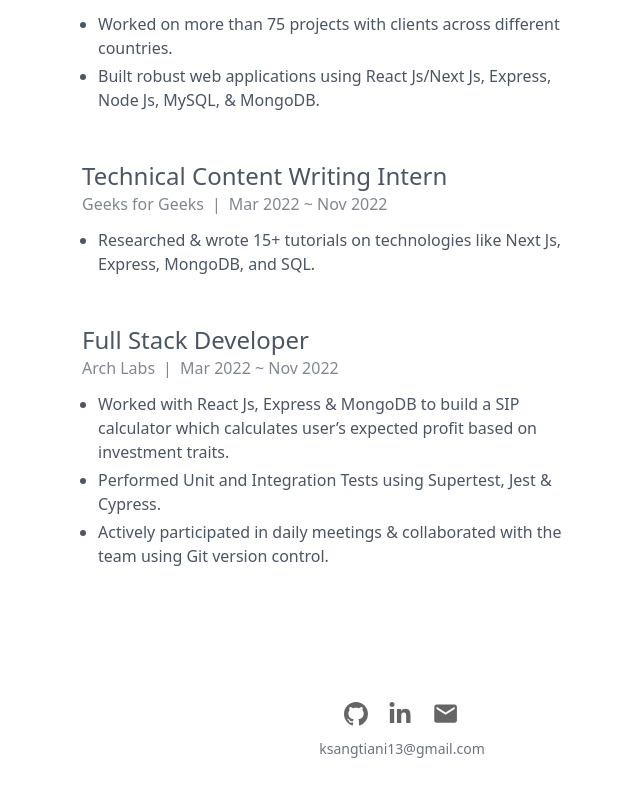
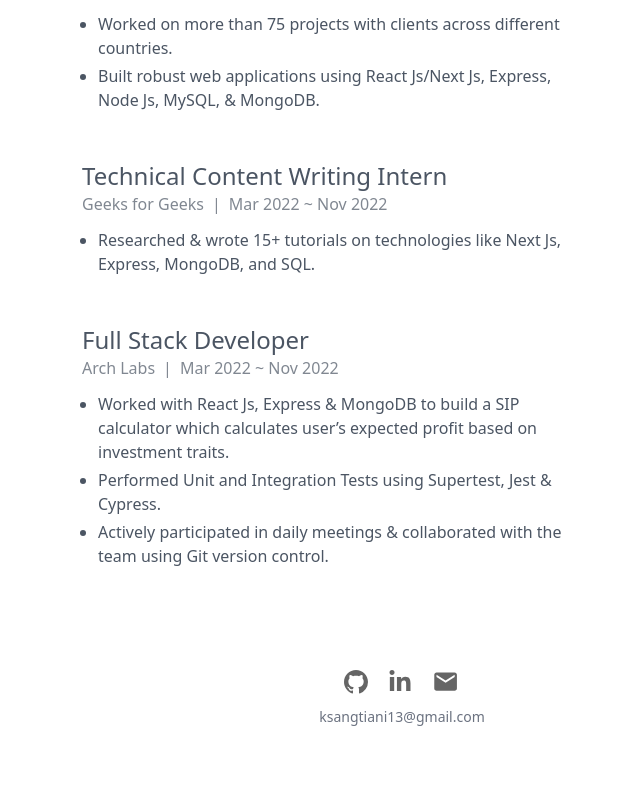
Before and after one commit to kunals131/kunal-portfolio, a Next.js app: page / in a window 1280 px wide. Shown: the part 1475-2272 px from the top of the page, without its empty margins (238-878 px from the left). Built offline with nearby package versions, Linux system fonts and the light colour scheme.

Commit message:
fix: footer margin

```diff
--- a/src/components/common/Footer.tsx
+++ b/src/components/common/Footer.tsx
@@ -2,7 +2,7 @@ import SocialIcons from './SocialIcons'
 // import Link from './NoScrollLink'
 
 const Footer = () => (
-    <footer className="w-full mt-24 pb-12 flex flex-col items-center">
+    <footer className="w-full mt-16 pb-12 flex flex-col items-center">
         <SocialIcons />
         <a
             className="text-sm mb-4 text-gray-500 dark:text-gray-300 hover:text-gray-800 dark:hover:text-white transition-colors"
```
